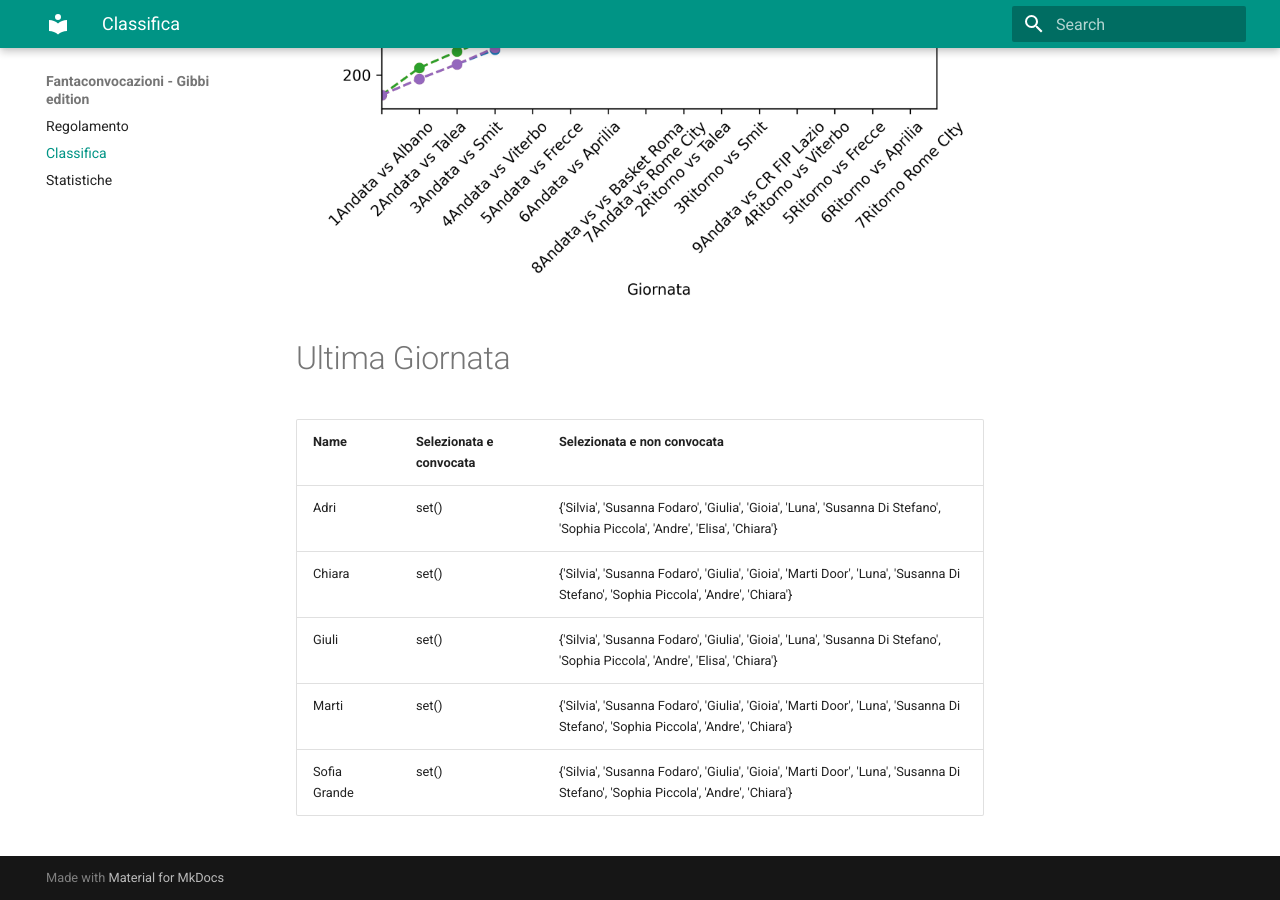
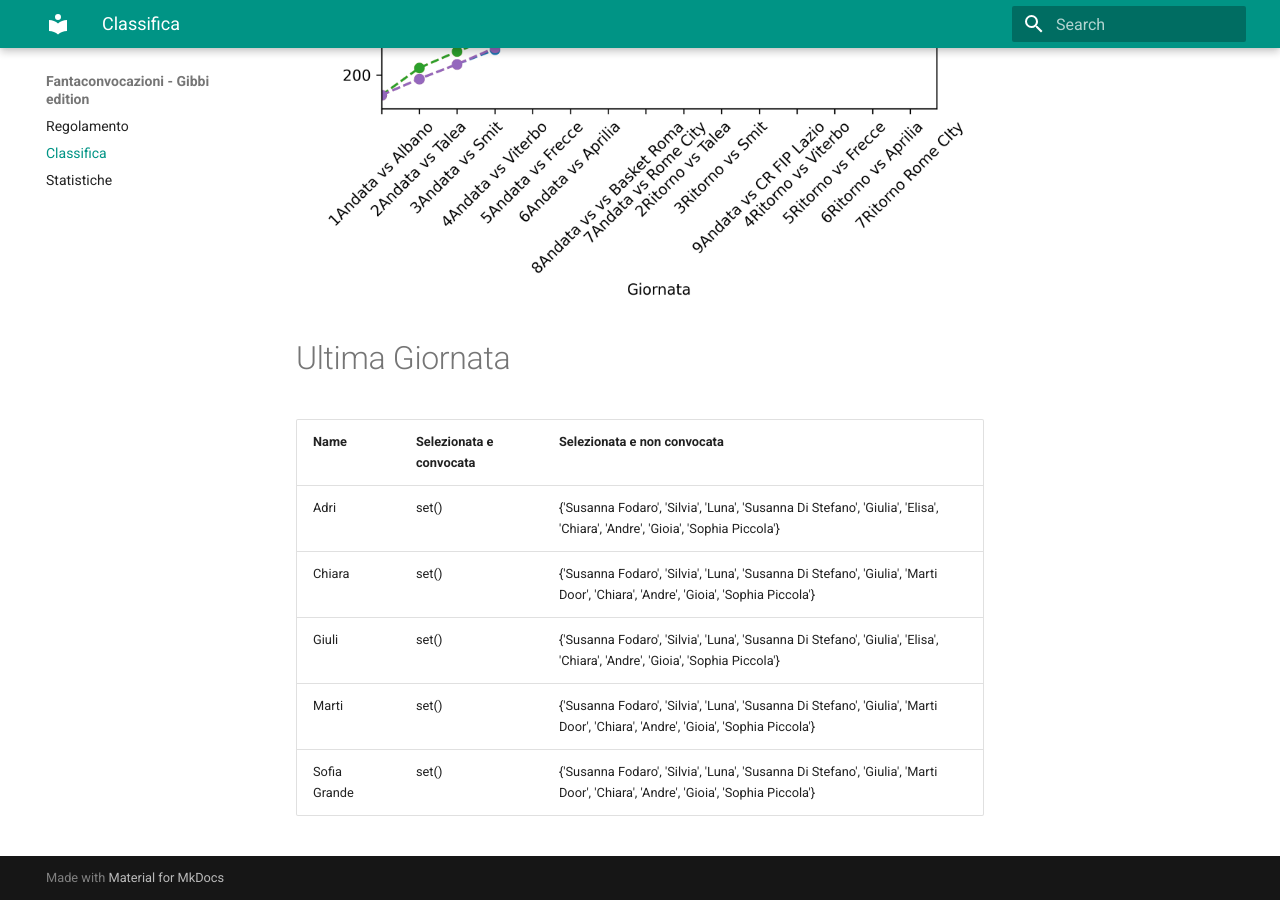
Before and after one commit to martinig94/fantagibbi, an MkDocs documentation site: the page built from docs/Classifica.md, in a window 1280 px wide and 900 px high, scrolled down 810 px. Built offline with MkDocs 1.6.1 and Material for MkDocs 9.7.7, drawn with Linux system fonts in a browser that asks for light colours.

Commit message:
Auto-update from main.py

```diff
--- a/docs/Classifica.md
+++ b/docs/Classifica.md
@@ -18,9 +18,9 @@
 <!-- START_TABLE CORRECT -->
 | Name         | Selezionata e convocata   | Selezionata e non convocata                                                                                                      |
 |:-------------|:--------------------------|:---------------------------------------------------------------------------------------------------------------------------------|
-| Adri         | set()                     | {'Silvia', 'Susanna Fodaro', 'Giulia', 'Gioia', 'Luna', 'Susanna Di Stefano', 'Sophia Piccola', 'Andre', 'Elisa', 'Chiara'}      |
-| Chiara       | set()                     | {'Silvia', 'Susanna Fodaro', 'Giulia', 'Gioia', 'Marti Door', 'Luna', 'Susanna Di Stefano', 'Sophia Piccola', 'Andre', 'Chiara'} |
-| Giuli        | set()                     | {'Silvia', 'Susanna Fodaro', 'Giulia', 'Gioia', 'Luna', 'Susanna Di Stefano', 'Sophia Piccola', 'Andre', 'Elisa', 'Chiara'}      |
-| Marti        | set()                     | {'Silvia', 'Susanna Fodaro', 'Giulia', 'Gioia', 'Marti Door', 'Luna', 'Susanna Di Stefano', 'Sophia Piccola', 'Andre', 'Chiara'} |
-| Sofia Grande | set()                     | {'Silvia', 'Susanna Fodaro', 'Giulia', 'Gioia', 'Marti Door', 'Luna', 'Susanna Di Stefano', 'Sophia Piccola', 'Andre', 'Chiara'} |
+| Adri         | set()                     | {'Susanna Fodaro', 'Silvia', 'Luna', 'Susanna Di Stefano', 'Giulia', 'Elisa', 'Chiara', 'Andre', 'Gioia', 'Sophia Piccola'}      |
+| Chiara       | set()                     | {'Susanna Fodaro', 'Silvia', 'Luna', 'Susanna Di Stefano', 'Giulia', 'Marti Door', 'Chiara', 'Andre', 'Gioia', 'Sophia Piccola'} |
+| Giuli        | set()                     | {'Susanna Fodaro', 'Silvia', 'Luna', 'Susanna Di Stefano', 'Giulia', 'Elisa', 'Chiara', 'Andre', 'Gioia', 'Sophia Piccola'}      |
+| Marti        | set()                     | {'Susanna Fodaro', 'Silvia', 'Luna', 'Susanna Di Stefano', 'Giulia', 'Marti Door', 'Chiara', 'Andre', 'Gioia', 'Sophia Piccola'} |
+| Sofia Grande | set()                     | {'Susanna Fodaro', 'Silvia', 'Luna', 'Susanna Di Stefano', 'Giulia', 'Marti Door', 'Chiara', 'Andre', 'Gioia', 'Sophia Piccola'} |
 <!-- END_TABLE CORRECT -->
```
